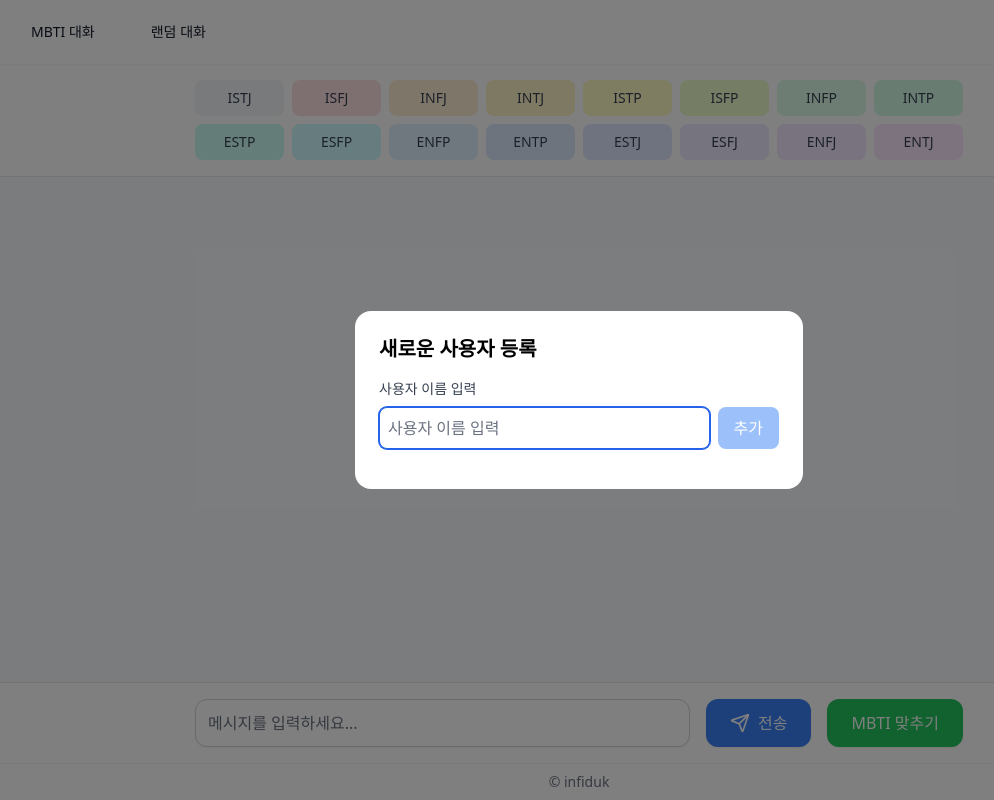
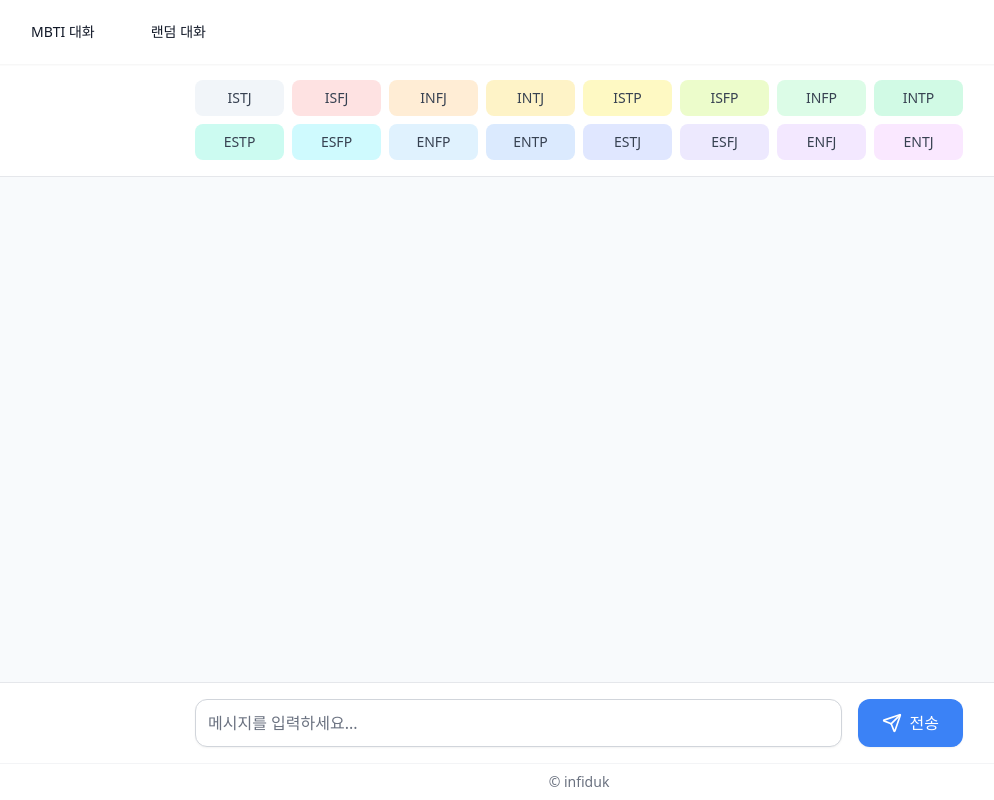
Before and after one commit to mbti-chatbot/mbti-chatbot-gpt, a Next.js app: page / in a window 1280 px wide. Shown: the whole page, without its empty margins (61-1055 px from the left). Built offline with nearby package versions, Linux system fonts and the light colour scheme.

Commit message:
:white_check_mark: solve: #3 | 사용자 관련 팝업, 버튼 및 MBTI 맞추기 버튼 랜덤 대화 페이지에서만 보이도록 수정

```diff
--- a/src/components/ChatInput.js
+++ b/src/components/ChatInput.js
@@ -6,7 +6,8 @@ export function ChatInput({
   handleSubmit,
   isLoading,
   handleGuess,
-  disabled = false
+  disabled = false,
+  isRandomChat = false
 }) {
   return (
     <div className="sticky bottom-0 bg-white border-t border-gray-200 px-4 py-4">
@@ -31,6 +32,7 @@ export function ChatInput({
           <Send className="h-5 w-5" />
           <span className="hidden sm:inline">전송</span>
         </button>
+        {isRandomChat && (
           <button
             type="button"
             onClick={handleGuess}
@@ -42,6 +44,7 @@ export function ChatInput({
           >
             <span>MBTI 맞추기</span>
           </button>
+        )}
       </form>
     </div>
   );
--- a/src/components/Layout.js
+++ b/src/components/Layout.js
@@ -4,6 +4,8 @@ import { UserModal } from "@/components";
 
 export default function Layout({ children }) {
   const router = useRouter();
+  const isMainPage = router.pathname === "/";
+  const isRandomPage = router.pathname === "/random";
   const {
     currentUser,
     showUserModal,
@@ -21,21 +23,21 @@ export default function Layout({ children }) {
               <a
                 href="/"
                 className={`text-gray-900 hover:text-blue-600 px-3 py-2 rounded-md text-sm font-medium
-                  ${router.pathname === "/" ? "text-blue-600" : ""}`}
+                  ${isMainPage ? "text-blue-500" : ""}`}
               >
                 MBTI 대화
               </a>
               <a
                 href="/random"
                 className={`text-gray-900 hover:text-blue-600 px-3 py-2 rounded-md text-sm font-medium
-                  ${router.pathname === "/random" ? "text-blue-600" : ""}`}
+                  ${isRandomPage ? "text-blue-500" : ""}`}
               >
                 랜덤 대화
               </a>
             </div>
 
             {/* 사용자 정보 표시 */}
-            {router.pathname === "/random" && (
+            {isRandomPage && (
               <div className="flex items-center gap-4">
                 {currentUser ? (
                   <div className="flex items-center gap-2">
@@ -74,7 +76,7 @@ export default function Layout({ children }) {
         </div>
       </footer>
 
-      {showUserModal && (
+      {isRandomPage && showUserModal && (
         <UserModal
           onClose={() => setShowUserModal(false)}
           onSubmit={(user) => {
--- a/src/components/MessageList.js
+++ b/src/components/MessageList.js
@@ -4,7 +4,8 @@ export function MessageList({
   messages,
   currentUser,
   selectedMBTI,
-  messagesEndRef
+  messagesEndRef,
+  isRandomChat = false
 }) {
   const getMessageStyle = (message) => {
     if (message.role === "user") {
@@ -14,6 +15,9 @@ export function MessageList({
       return "bg-gray-100 text-gray-700";
     }
     if (message.mbti && MBTI_COLORS[message.mbti]) {
+      if (isRandomChat) {
+        return "bg-blue-500 text-white";
+      }
       return `${MBTI_COLORS[message.mbti].chat} text-white`;
     }
     // 기본 assistant 메시지 스타일
--- a/src/pages/random.js
+++ b/src/pages/random.js
@@ -153,6 +153,7 @@ export default function RandomChat() {
           currentUser={currentUser}
           selectedMBTI={selectedMBTI}
           messagesEndRef={messagesEndRef}
+          isRandomChat={true}
         />
       </div>
 
@@ -163,6 +164,7 @@ export default function RandomChat() {
         isLoading={isLoading}
         handleGuess={() => !isMBTIRevealed && setShowGuessModal(true)}
         disabled={isMBTIRevealed}
+        isRandomChat={true}
       />
 
       <GuessModal
```
Lines whose indentation alone changed are shown as unchanged.
